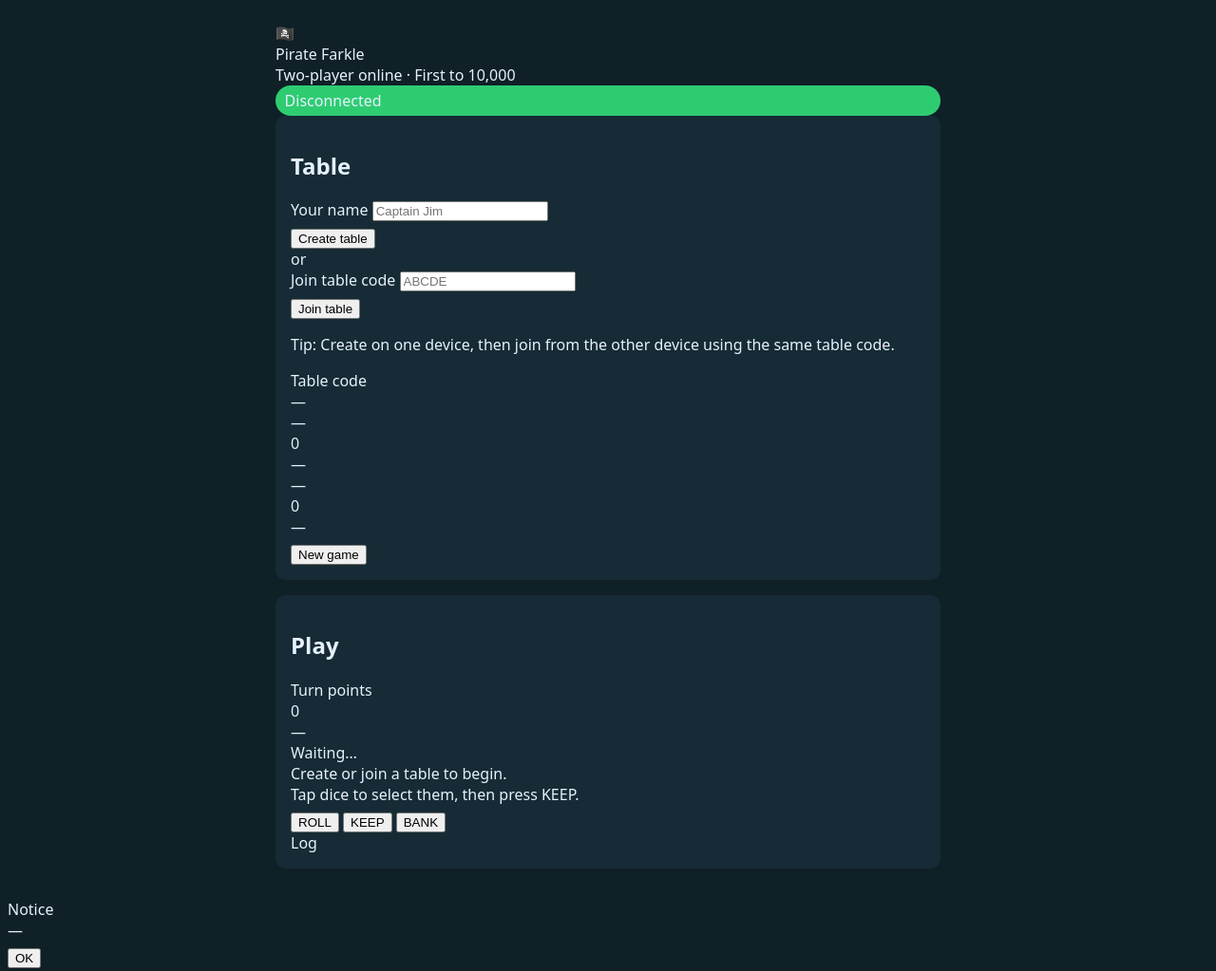
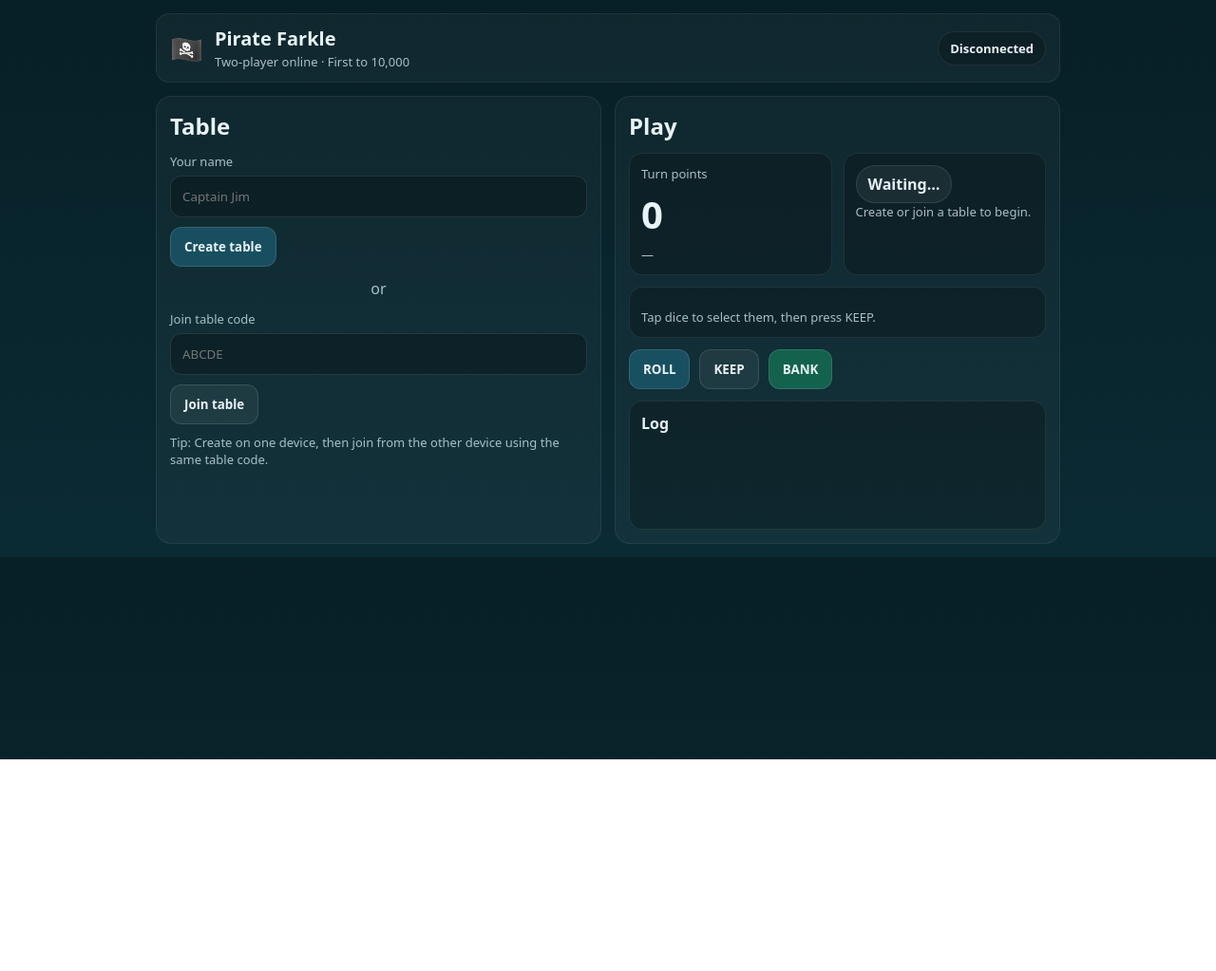
Before and after one commit to pirate-jpg/pirate-farkle-plusai, a website: page public/index.html in a window 1280 px wide. Shown: the whole page at 95% size. After the commit the page ends 800 px from the top, so only its background shows below. Drawn offline with nearby package versions, Linux system fonts and the light colour scheme; no server answers.

Commit message:
Update styles.css

```diff
--- a/public/styles.css
+++ b/public/styles.css
@@ -1,28 +1,184 @@
-body {
-  font-family: system-ui, sans-serif;
-  background: #0f2027;
-  color: #e6f1ff;
+:root{
+  --bg:#0b2b34;
+  --panel:#123743;
+  --panel2:#0e2f39;
+  --text:#e8f3f7;
+  --muted:#a8c0c8;
+  --good:#19c37d;
+  --bad:#ff4d4d;
+  --btn:#1e5160;
+  --btn2:#2a6b7d;
 }
 
-.app {
-  max-width: 700px;
-  margin: auto;
-  padding: 1rem;
+*{ box-sizing:border-box; font-family: system-ui, -apple-system, Segoe UI, Roboto, Arial, sans-serif; }
+body{ margin:0; background:linear-gradient(180deg,#071f26, var(--bg)); color:var(--text); }
+.app{ max-width:980px; margin:0 auto; padding:14px; }
+
+.topbar{
+  display:flex; justify-content:space-between; align-items:center;
+  background:rgba(255,255,255,0.04);
+  border:1px solid rgba(255,255,255,0.06);
+  border-radius:14px;
+  padding:12px 14px;
+}
+.brand{ display:flex; gap:12px; align-items:center; }
+.logo{ font-size:28px; }
+.title{ font-weight:800; font-size:20px; }
+.subtitle{ color:var(--muted); font-size:13px; margin-top:2px; }
+
+.statuspill{
+  padding:8px 12px; border-radius:999px; font-weight:700; font-size:13px;
+  border:1px solid rgba(255,255,255,0.08);
+  background:rgba(0,0,0,0.2);
+}
+.statuspill.good{ background:rgba(25,195,125,0.2); border-color:rgba(25,195,125,0.35); }
+.statuspill.bad{ background:rgba(255,77,77,0.2); border-color:rgba(255,77,77,0.35); }
+
+.grid{ display:grid; grid-template-columns: 1fr 1fr; gap:14px; margin-top:14px; }
+@media (max-width: 820px){ .grid{ grid-template-columns: 1fr; } }
+
+.panel{
+  background:rgba(255,255,255,0.035);
+  border:1px solid rgba(255,255,255,0.07);
+  border-radius:16px;
+  padding:14px;
+}
+h2{ margin:0 0 12px; }
+
+.field label{ display:block; font-size:13px; color:var(--muted); margin-bottom:6px; }
+.field input{
+  width:100%; padding:12px; border-radius:12px;
+  border:1px solid rgba(255,255,255,0.10);
+  background:rgba(0,0,0,0.25);
+  color:var(--text);
 }
 
-.panel {
-  background: #162b35;
-  padding: 1rem;
-  margin-bottom: 1rem;
-  border-radius: 10px;
+.joinrow{ display:flex; gap:10px; margin-top:10px; }
+.divider{ text-align:center; margin:12px 0; color:var(--muted); }
+
+.hint{ margin-top:10px; color:var(--muted); font-size:13px; }
+
+.hidden{ display:none !important; }
+
+.players{ display:grid; grid-template-columns: 1fr 1fr; gap:12px; margin-top:12px; }
+.playerCard{
+  background:rgba(0,0,0,0.22);
+  border:1px solid rgba(255,255,255,0.08);
+  border-radius:14px;
+  padding:12px;
+}
+.playerName{ font-weight:800; }
+.playerScore{ font-size:34px; font-weight:900; margin-top:6px; }
+.playerMeta{ color:var(--muted); font-size:13px; margin-top:4px; }
+
+.tablecode{
+  display:flex; justify-content:space-between; align-items:center;
+  background:rgba(0,0,0,0.22);
+  border:1px solid rgba(255,255,255,0.08);
+  border-radius:14px;
+  padding:10px 12px;
+}
+.codeValue{ font-weight:900; letter-spacing:2px; }
+
+.actionsRow{ margin-top:12px; display:flex; justify-content:flex-end; }
+
+.btn{
+  padding:11px 14px;
+  border-radius:12px;
+  border:1px solid rgba(255,255,255,0.12);
+  background:rgba(255,255,255,0.06);
+  color:var(--text);
+  font-weight:800;
+}
+.btn:disabled{ opacity:0.45; }
+.btn.primary{ background:rgba(32,115,140,0.5); }
+.btn.success{ background:rgba(25,195,125,0.35); }
+.btn.danger{ background:rgba(255,77,77,0.20); border-color:rgba(255,77,77,0.25); }
+
+.gameHeader{
+  display:grid; grid-template-columns: 1fr 1fr; gap:12px;
+  margin-bottom:12px;
+}
+.bigStat, .turnStatus{
+  background:rgba(0,0,0,0.22);
+  border:1px solid rgba(255,255,255,0.08);
+  border-radius:14px;
+  padding:12px;
+}
+.bigLabel{ color:var(--muted); font-size:13px; }
+.bigValue{ font-size:40px; font-weight:900; margin:6px 0; }
+.smallHint{ color:var(--muted); font-size:13px; }
+
+.tag{
+  display:inline-block;
+  padding:8px 12px;
+  border-radius:999px;
+  border:1px solid rgba(255,255,255,0.10);
+  background:rgba(255,255,255,0.06);
+  font-weight:800;
 }
 
-button {
-  margin-top: 0.5rem;
+.diceWrap{
+  background:rgba(0,0,0,0.22);
+  border:1px solid rgba(255,255,255,0.08);
+  border-radius:14px;
+  padding:12px;
 }
+.diceGrid{
+  display:grid;
+  grid-template-columns: repeat(3, 1fr);
+  gap:10px;
+}
+.die{
+  font-size:34px;
+  padding:18px 0;
+  border-radius:14px;
+  border:1px solid rgba(255,255,255,0.10);
+  background:rgba(255,255,255,0.05);
+  color:var(--text);
+}
+.die.selected{ outline:3px solid rgba(32,115,140,0.9); }
+.die.kept{ opacity:0.55; }
+.diceNote{ margin-top:10px; color:var(--muted); font-size:13px; }
 
-.statuspill {
-  background: #2ecc71;
-  padding: 0.3rem 0.6rem;
-  border-radius: 999px;
+.controls{ display:flex; gap:10px; margin-top:12px; }
+
+.logBox{
+  margin-top:12px;
+  background:rgba(0,0,0,0.22);
+  border:1px solid rgba(255,255,255,0.08);
+  border-radius:14px;
+  padding:12px;
 }
+.logTitle{ font-weight:900; margin-bottom:8px; }
+.log{ min-height:80px; max-height:200px; overflow:auto; color:var(--muted); font-size:13px; }
+.logLine{ padding:4px 0; border-bottom:1px solid rgba(255,255,255,0.06); }
+
+.modalOverlay{
+  position:fixed; inset:0;
+  background:rgba(0,0,0,0.55);
+  display:flex; justify-content:center; align-items:center;
+  padding:20px;
+}
+.modalCard{
+  width:min(420px, 100%);
+  background:#0b2730;
+  border:1px solid rgba(255,255,255,0.12);
+  border-radius:16px;
+  padding:16px;
+}
+.modalTitle{ font-weight:900; font-size:18px; margin-bottom:8px; }
+.modalBody{ color:var(--muted); margin-bottom:12px; }
+
+.toast{
+  position:fixed;
+  left:50%;
+  bottom:18px;
+  transform:translateX(-50%);
+  background:rgba(0,0,0,0.75);
+  border:1px solid rgba(255,255,255,0.12);
+  color:var(--text);
+  padding:10px 12px;
+  border-radius:12px;
+  font-weight:800;
+}
```
